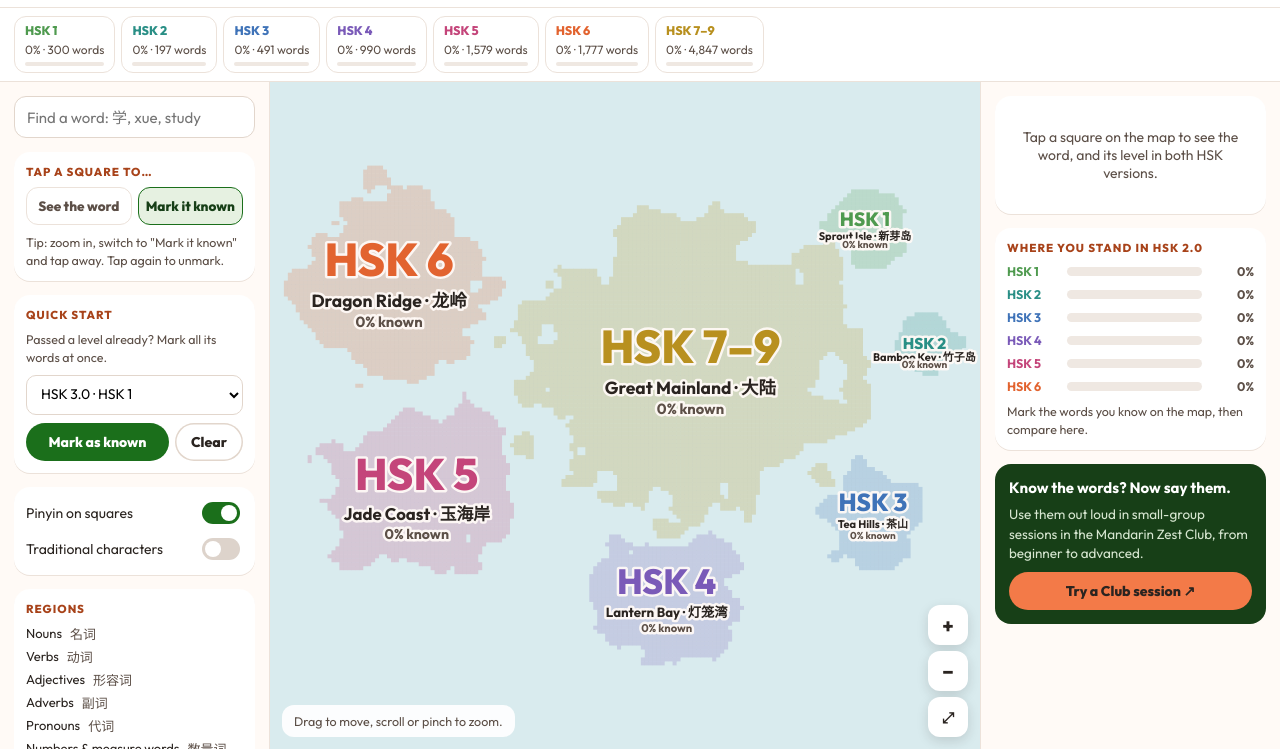
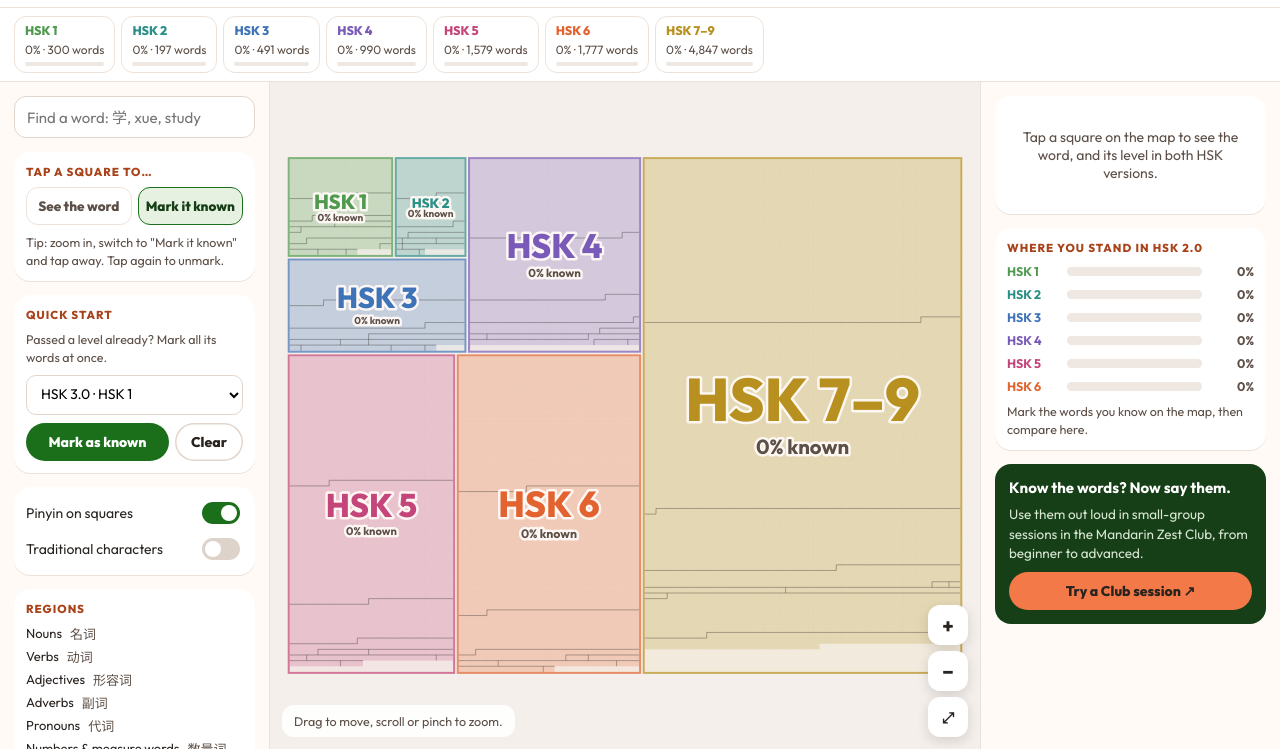
Before and after one commit to antoinesjc/Mandarin-Zest-Class-Calendar, a plain HTML site: page hskmap.html in a window 1280 px wide. Shown: the part 51-800 px from the top of the page. Drawn offline with Linux system fonts and the light colour scheme.

Commit message:
HSK Map: squares map (one box per level) instead of the world map
Co-Authored-By: Claude Opus 5.5 <noreply@anthropic.com>
Claude-Session: https://claude.ai/code/session_01B4PzkCKEiLgfUQSyHrqMXi

```diff
--- a/hskmap.html
+++ b/hskmap.html
@@ -8,12 +8,12 @@
 <link rel="preconnect" href="https://fonts.gstatic.com" crossorigin>
 <link href="https://fonts.googleapis.com/css2?family=Outfit:wght@400;500;600;700;800&family=Noto+Sans+SC:wght@500;700&family=Noto+Sans+TC:wght@500;700&display=swap" rel="stylesheet">
 <style>
-  /* HSK Map: every HSK 2.0 and HSK 3.0 word as a square on a world map (one continent per level, one region per word class).
+  /* HSK Map: every HSK 2.0 and HSK 3.0 word as a square on a squares map (one box per level, sized by its number of words; words grouped by class inside).
      Visitors mark the words they know in either version and see where they stand in the other.
      Words: hskmap/words.json ([hanzi, pinyin, meaning, class, HSK 3.0 level (7 = 7-9, 0 = not in 3.0), HSK 2.0 level (0 = not in 2.0), traditional]).
      Progress: saved in the browser; "Save my progress" also saves it in Supabase (hskmap_save / hskmap_load, email + 4-digit PIN)
      and sends the email to the Start Here sheet (source "hsk-map"). Embed: see README. */
-  :root { --ink:#2a2420; --muted:#5c4f47; --green:#1b6f1b; --dk:#173f17; --mint:#e6f1e1; --peach:#fdf1ea; --orange:#f37a48; --orange-d:#e2632f; --brick:#a8431a; --line:#ece2da; --sea:#d9ebee; }
+  :root { --ink:#2a2420; --muted:#5c4f47; --green:#1b6f1b; --dk:#173f17; --mint:#e6f1e1; --peach:#fdf1ea; --orange:#f37a48; --orange-d:#e2632f; --brick:#a8431a; --line:#ece2da; --sea:#f4efea; }
   * { box-sizing:border-box; }
   html, body { margin:0; height:100%; background:#fffaf6; }
   body { font-family:'Outfit',system-ui,sans-serif; color:var(--ink); -webkit-font-smoothing:antialiased; display:flex; flex-direction:column; overflow:hidden; }
@@ -151,7 +151,7 @@
   </aside>
 
   <div class="mapw" id="mapw">
-    <canvas id="cv" aria-label="Map of HSK words: one continent per level, one square per word"></canvas>
+    <canvas id="cv" aria-label="Map of HSK words: one box per level, one square per word"></canvas>
     <div class="toast" id="toast"></div>
     <div class="hint" id="hint">Drag to move, scroll or pinch to zoom.</div>
     <div class="zoom"><button type="button" id="zIn" aria-label="Zoom in">+</button><button type="button" id="zOut" aria-label="Zoom out">−</button><button type="button" id="zFit" aria-label="See the whole map" style="font-size:15px">⤢</button></div>
@@ -190,11 +190,6 @@
   var CLS = { noun:["Nouns","名词"], verb:["Verbs","动词"], adj:["Adjectives","形容词"], adv:["Adverbs","副词"], func:["Function words","虚词"],
     num:["Numbers & measure words","数量词"], pron:["Pronouns","代词"], idiom:["Idioms & phrases","成语"], other:["Other","其他"] };
   var CLS_ORDER = ["noun", "verb", "adj", "adv", "pron", "num", "func", "idiom", "other"];
-  // island names (per version)
-  var NAMES = {
-    3: { 1:["Sprout Isle","新芽岛"], 2:["Bamboo Key","竹子岛"], 3:["Tea Hills","茶山"], 4:["Lantern Bay","灯笼湾"], 5:["Jade Coast","玉海岸"], 6:["Dragon Ridge","龙岭"], 7:["Great Mainland","大陆"] },
-    2: { 1:["Sprout Isle","新芽岛"], 2:["Bamboo Key","竹子岛"], 3:["Tea Hills","茶山"], 4:["Lantern Bay","灯笼湾"], 5:["Jade Coast","玉海岸"], 6:["Dragon Ridge","龙岭"] }
-  };
   function lvName(v, l) { return v === 3 ? (l === 7 ? "HSK 7–9" : l === 0 ? "Not in HSK 3.0" : "HSK " + l) : (l === 0 ? "Not in HSK 2.0" : "HSK " + l); }
 
   var W = [], known = new Set(), ver = 3, mode = "mark", sel = -1, opt = { py:true, trad:false };
@@ -207,57 +202,54 @@
     if (sync !== false && S.email && S.pin) { clearTimeout(persist.t); persist.t = setTimeout(cloudSave, 2500); }
   }
 
-  // ---------- layout: one continent per level, regions by word class ----------
-  function hash(x, y, s) { var h = (x * 374761393 + y * 668265263 + s * 982451653) | 0; h = (h ^ (h >>> 13)) * 1274126177 | 0; return ((h ^ (h >>> 16)) >>> 0) / 4294967295; }
-  function noise(x, y, s) { // smooth value noise
-    var xi = Math.floor(x), yi = Math.floor(y), xf = x - xi, yf = y - yi, f = function (t) { return t * t * (3 - 2 * t); };
-    var a = hash(xi, yi, s), b = hash(xi + 1, yi, s), c = hash(xi, yi + 1, s), d = hash(xi + 1, yi + 1, s);
-    return a + (b - a) * f(xf) + (c - a) * f(yf) + (a - b - c + d) * f(xf) * f(yf);
+  // ---------- layout: a squares map, one box per level (area = number of words), words grouped by class inside ----------
+  var LAYOUTS = {};
+  function squarify(items, x, y, w, h, out) { // items: [{v, ...}] sorted big → small; fills the rectangle
+    if (!items.length) return;
+    if (items.length === 1) { out.push([items[0], x, y, w, h]); return; }
+    var total = items.reduce(function (a, b) { return a + b.v; }, 0), side = Math.min(w, h), row = [], rest = items.slice(), best = Infinity;
+    function worst(r) { var sum = r.reduce(function (a, b) { return a + b.v; }, 0), len = sum / total * (w * h) / side, m = 0;
+      r.forEach(function (it) { var a = it.v / total * (w * h), q = a / len, rr = Math.max(len / q, q / len); if (rr > m) m = rr; }); return m; }
+    while (rest.length) { var t = row.concat([rest[0]]), wv = worst(t); if (row.length && wv > best) break; row = t; best = wv; rest.shift(); }
+    var rsum = row.reduce(function (a, b) { return a + b.v; }, 0), frac = rsum / total;
+    if (w >= h) { var rw = w * frac, yy = y; row.forEach(function (it) { var hh = h * it.v / rsum; out.push([it, x, yy, rw, hh]); yy += hh; }); squarify(rest, x + rw, y, w - rw, h, out); }
+    else { var rh = h * frac, xx = x; row.forEach(function (it) { var ww = w * it.v / rsum; out.push([it, xx, y, ww, rh]); xx += ww; }); squarify(rest, x, y + rh, w, h - rh, out); }
   }
-  var LAYOUTS = {};
   function layout(v) {
     if (LAYOUTS[v]) return LAYOUTS[v];
-    var key = v === 3 ? 4 : 5, levels = v === 3 ? [7, 6, 5, 4, 3, 2, 1] : [6, 5, 4, 3, 2, 1];
-    var byL = {}; W.forEach(function (w, i) { var l = w[key]; if (!l) return; (byL[l] = byL[l] || []).push(i); });
-    var occ = new Map(), conts = [], cells = new Map(), pos = new Int32Array(W.length * 2).fill(-99999);
-    // where each continent goes: biggest in the middle, the others around it
-    var ang = v === 3 ? { 6:200, 5:150, 4:95, 3:45, 2:-5, 1:-45, 0:-100 } : { 5:180, 4:120, 3:60, 2:10, 1:-35, 0:-110 };
-    var first = levels.find(function (l) { return byL[l]; }), R0 = Math.sqrt(byL[first].length / Math.PI);
-    levels.forEach(function (l, li) {
-      var ids = byL[l]; if (!ids) return;
-      var n = ids.length, R = Math.sqrt(n / Math.PI) * 1.08, cx = 0, cy = 0;
-      if (l !== first) {
-        var a = (ang[l] != null ? ang[l] : li * 50) * Math.PI / 180, d = R0 * 1.12 + R * 1.3 + 4;
-        cx = Math.round(Math.cos(a) * d); cy = Math.round(Math.sin(a) * d * 0.8);
-      }
-      // grow an organic blob: cells closest to the centre (with noise) that are free
-      var cand = [], rr = Math.ceil(R * 1.9) + 3, seed = l * 17 + v;
-      for (var y = -rr; y <= rr; y++) for (var x = -rr; x <= rr; x++) {
-        var X = cx + x, Y = cy + y, k = X + "," + Y;
-        var near = false; for (var dy = -2; dy <= 2 && !near; dy++) for (var dx = -2; dx <= 2; dx++) { if (occ.has((X + dx) + "," + (Y + dy))) { near = true; break; } }
-        if (near) continue;
-        var dist = Math.sqrt(x * x + y * y * 1.15) / R, nz = noise(X / 7, Y / 7, seed) * 0.55 + noise(X / 3, Y / 3, seed + 5) * 0.2;
-        cand.push([dist + nz, X, Y]);
-      }
-      cand.sort(function (a, b) { return a[0] - b[0]; });
-      var mine = cand.slice(0, n);
-      // regions: sweep cells by angle around the centre, classes in a fixed order
-      mine.forEach(function (c) { c[3] = Math.atan2(c[2] - cy, c[1] - cx); });
-      mine.sort(function (a, b) { return a[3] - b[3]; });
-      var groups = {}; ids.forEach(function (i) { var c = W[i][3]; (groups[c] = groups[c] || []).push(i); });
-      var order = CLS_ORDER.filter(function (c) { return groups[c]; }), k2 = 0, regions = [];
-      order.forEach(function (c) {
-        var g = groups[c], slice = mine.slice(k2, k2 + g.length); k2 += g.length;
-        slice.sort(function (a, b) { return a[2] - b[2] || a[1] - b[1]; }); // reading order inside a region
-        var sx = 0, sy = 0;
-        g.forEach(function (wi, j) { var cc = slice[j]; occ.set(cc[1] + "," + cc[2], wi); pos[wi * 2] = cc[1]; pos[wi * 2 + 1] = cc[2]; sx += cc[1]; sy += cc[2]; });
-        regions.push({ cls:c, x:sx / g.length, y:sy / g.length, n:g.length });
+    var key = v === 3 ? 4 : 5, byL = {};
+    W.forEach(function (w, i) { var l = w[key]; if (l) (byL[l] = byL[l] || []).push(i); });
+    var lv = Object.keys(byL).map(Number), sum = 0; lv.forEach(function (l) { sum += byL[l].length; });
+    for (var slack = 1.06; ; slack += .03) {
+      var GW = Math.ceil(Math.sqrt(sum * slack * 1.3)), GH = Math.ceil(sum * slack / GW), rects = [];
+      var items = lv.map(function (l) { return { l:l, v:byL[l].length }; }).sort(function (a, b) { return b.v - a.v; });
+      squarify(items, 0, 0, GW, GH, rects);
+      var ok = true, boxes = rects.map(function (r) {
+        // integer box, mirrored so the biggest level sits on the right and HSK 1 top left; 1-square gutter between boxes
+        var x0 = Math.round(r[1]), y0 = Math.round(r[2]), x1 = Math.round(r[1] + r[3]), y1 = Math.round(r[2] + r[4]);
+        var X0 = GW - x1, X1 = GW - x0, Y0 = GH - y1, Y1 = GH - y0, bx = X0 + (X0 > 0 ? 1 : 0), by = Y0 + (Y0 > 0 ? 1 : 0);
+        var bw = X1 - bx, bh = Y1 - by; if (bw * bh < r[0].v) ok = false;
+        return { l:r[0].l, x:bx, y:by, w:bw, h:bh };
       });
-      var minx = 1e9, miny = 1e9, maxx = -1e9, maxy = -1e9; mine.forEach(function (c) { minx = Math.min(minx, c[1]); maxx = Math.max(maxx, c[1]); miny = Math.min(miny, c[2]); maxy = Math.max(maxy, c[2]); });
-      conts.push({ l:l, n:n, ids:ids, cx:cx, cy:cy, box:[minx, miny, maxx, maxy], regions:regions });
+      if (ok) break;
+    }
+    // keep reading order: if HSK 1 ended up to the right of HSK 2 on the same row, swap them
+    var b1 = boxes.find(function (b) { return b.l === 1; }), b2 = boxes.find(function (b) { return b.l === 2; });
+    if (b1 && b2 && b1.y === b2.y && b1.h === b2.h && b1.x > b2.x) { var left = b2.x; b2.x = left + b1.w + (b1.x - (b2.x + b2.w)); b1.x = left; }
+    var occ = new Map(), pos = new Int32Array(W.length * 2).fill(-99999), conts = [], reg = new Map();
+    boxes.forEach(function (b) {
+      var ids = byL[b.l].slice().sort(function (a, c) { return CLS_ORDER.indexOf(W[a][3]) - CLS_ORDER.indexOf(W[c][3]) || a - c; });
+      // fill column by column inside the box when it is tall, row by row when it is wide, so word classes form bands
+      var regions = {}, k = 0;
+      ids.forEach(function (wi, j) {
+        var X = b.x + (j % b.w), Y = b.y + Math.floor(j / b.w);
+        occ.set(X + "," + Y, wi); pos[wi * 2] = X; pos[wi * 2 + 1] = Y; reg.set(wi, b.l * 100 + CLS_ORDER.indexOf(W[wi][3]));
+        var c = W[wi][3], R = regions[c] = regions[c] || { cls:c, x:0, y:0, n:0 }; R.x += X; R.y += Y; R.n++;
+      });
+      var rs = Object.keys(regions).map(function (c) { var R = regions[c]; R.x /= R.n; R.y /= R.n; return R; });
+      conts.push({ l:b.l, n:ids.length, ids:ids, cx:b.x + b.w / 2 - .5, cy:b.y + b.h / 2 - .5, box:[b.x, b.y, b.x + b.w - 1, b.y + b.h - 1], regions:rs });
     });
-    var reg = new Map(); conts.forEach(function (c) { c.ids.forEach(function (i) { reg.set(i, c.l * 100 + CLS_ORDER.indexOf(W[i][3])); }); });
-    var bb = [1e9, 1e9, -1e9, -1e9]; conts.forEach(function (c) { bb[0] = Math.min(bb[0], c.box[0]); bb[1] = Math.min(bb[1], c.box[1]); bb[2] = Math.max(bb[2], c.box[2]); bb[3] = Math.max(bb[3], c.box[3]); });
+    var bb = [0, 0, GW - 1, GH - 1];
     return (LAYOUTS[v] = { occ:occ, pos:pos, conts:conts, reg:reg, bb:bb });
   }
 
@@ -274,7 +266,11 @@
     raf = 0; if (!L) return;
     var w = wrap.clientWidth, h = wrap.clientHeight, s = cam.s, key = ver === 3 ? 4 : 5;
     ctx.setTransform(dpr, 0, 0, dpr, 0, 0);
-    ctx.fillStyle = "#d9ebee"; ctx.fillRect(0, 0, w, h);
+    ctx.fillStyle = "#f4efea"; ctx.fillRect(0, 0, w, h);
+    // level boxes
+    L.conts.forEach(function (c) { var a = toScreen(c.box[0], c.box[1]), z = toScreen(c.box[2] + 1, c.box[3] + 1), col = COLORS[c.l];
+      ctx.fillStyle = hex(col, .06); ctx.fillRect(a[0], a[1], z[0] - a[0], z[1] - a[1]);
+      ctx.strokeStyle = hex(col, .7); ctx.lineWidth = 2; ctx.strokeRect(a[0] - 1, a[1] - 1, z[0] - a[0] + 2, z[1] - a[1] + 2); });
     var tl = toWorld(0, 0), br = toWorld(w, h), x0 = Math.floor(tl[0]) - 1, y0 = Math.floor(tl[1]) - 1, x1 = Math.ceil(br[0]) + 1, y1 = Math.ceil(br[1]) + 1;
     var gap = s > 8 ? Math.max(1, s * .06) : 0, showTxt = s >= 24, showPy = opt.py && s >= 38;
     // land shadow
@@ -314,12 +310,11 @@
     // labels
     ctx.textAlign = "center"; ctx.textBaseline = "middle";
     L.conts.forEach(function (c) {
-      var p = toScreen(c.cx + .5, c.cy + .5), col = COLORS[c.l], nm = NAMES[ver][c.l] || ["", ""];
+      var p = toScreen(c.cx + .5, c.cy + .5), col = COLORS[c.l];
       if (s < 18) {
-        var big = Math.max(15, Math.min(46, Math.sqrt(c.n) * s * .28));
-        label(lvName(ver, c.l), p[0], p[1] - big * .35, "800 " + big + "px Outfit, sans-serif", col);
-        label(nm[0] + " · " + nm[1], p[0], p[1] + big * .5, "700 " + Math.max(11, big * .38) + "px Outfit, 'Noto Sans SC', sans-serif", "#2a2420");
-        var pc = pct(c.ids); label(pc + "% known", p[0], p[1] + big * .95, "700 " + Math.max(10, big * .32) + "px Outfit, sans-serif", "#5c4f47");
+        var bw = (c.box[2] - c.box[0] + 1) * s, bh = (c.box[3] - c.box[1] + 1) * s, big = Math.max(13, Math.min(60, bw * .2, bh * .32));
+        label(lvName(ver, c.l), p[0], p[1] - big * .2, "800 " + big + "px Outfit, sans-serif", col);
+        var pc = pct(c.ids); label(pc + "% known", p[0], p[1] + big * .55, "700 " + Math.max(10, big * .34) + "px Outfit, sans-serif", "#5c4f47");
       }
       if (s >= 9 && s < 24) c.regions.forEach(function (r) {
         if (Math.sqrt(r.n) * s < 70) return;
```
Also changed, not shown: 1 other file.
